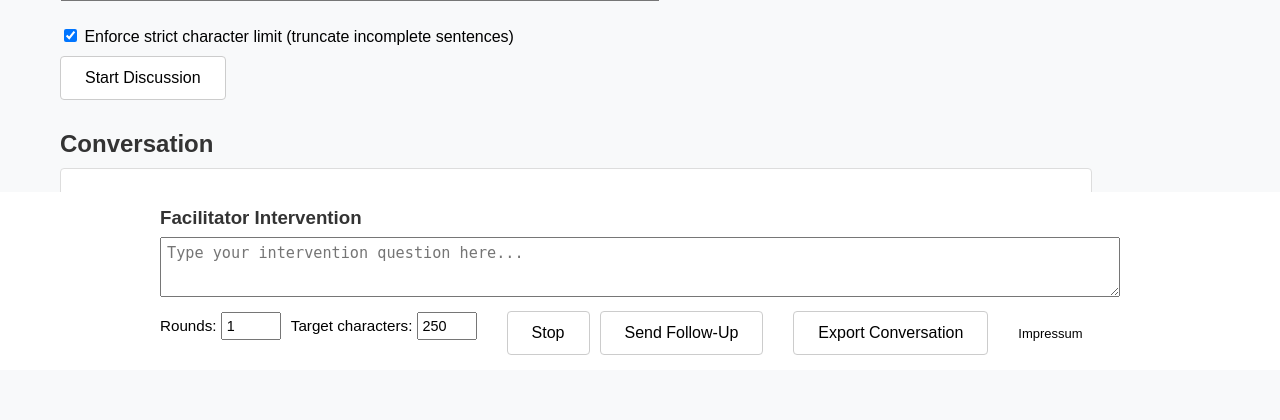
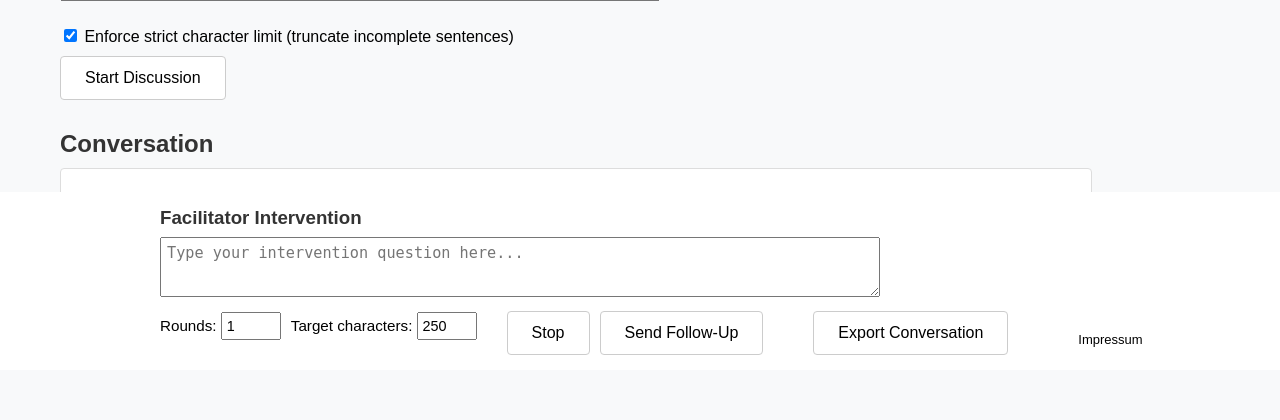
Before and after one commit to tannenbach/focus-ai, a Flask app: page / in a window 1280 px wide. Shown: the part 488-908 px from the top of the page. Run offline with Flask 3, Linux system fonts and the light colour scheme.

Commit message:
Update styles for textarea and button margins
Adjusted max-width for textarea and modified margins for buttons and links.

```diff
--- a/static/style.css
+++ b/static/style.css
@@ -154,7 +154,7 @@ button:hover {
 /* Textarea – volle Breite */
 #followup-section .fi-text textarea {
   width: 100%;
-  max-width: none;
+  max-width: 720px;
   height: 60px;
   resize: vertical;
   padding: 6px;
@@ -192,16 +192,18 @@ button:hover {
 
 /* Export – ganz normaler Button direkt neben follow-up */
 #export-btn {
-  margin-left: 20px; /* Abstand zu Send Follow-Up */
+  margin-left: 40px; /* Abstand zu Send Follow-Up */
 }
 
 /* Impressum rechts daneben */
 .impressum-link {
-  margin-left: 20px;
+  margin-left: 60px;
   font-size: 13px;
   color: #000;
   white-space: nowrap;
   text-decoration: none;
+  position: relative;
+  top: 6px;   /* ← vertikale Feinjustierung */
 }
 
 .impressum-link:hover {
```
